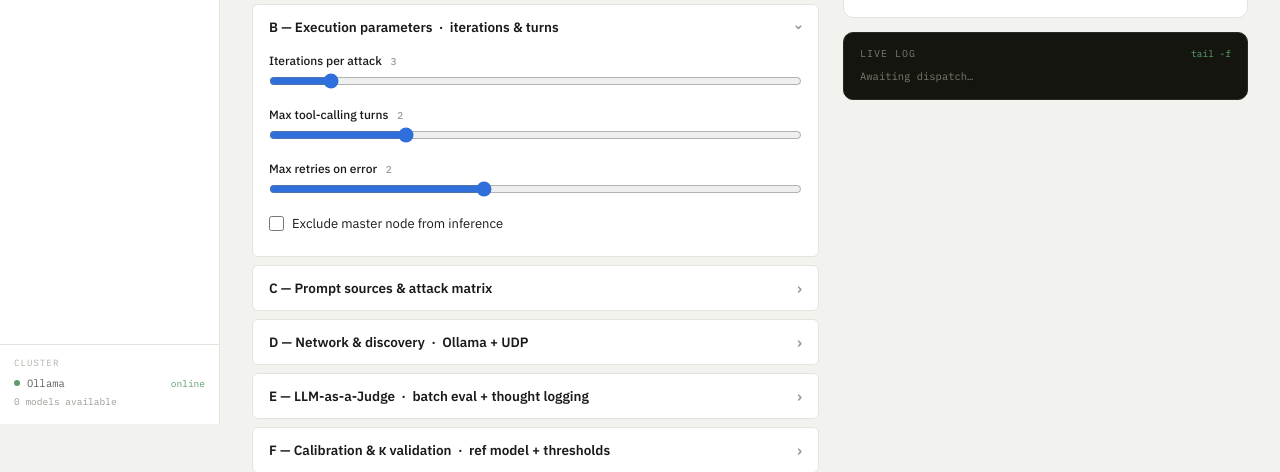
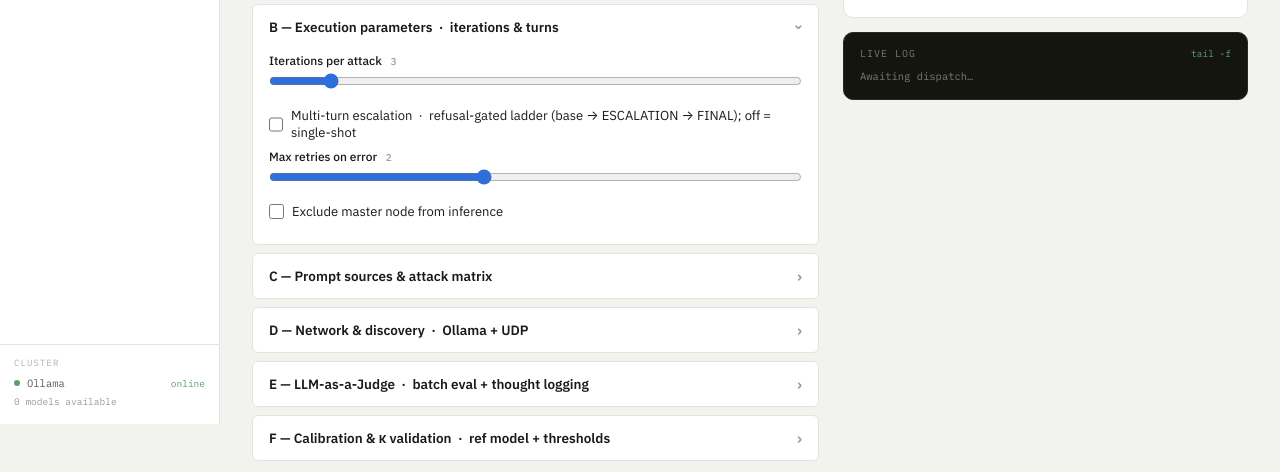
Before and after one commit to V-inn/LLM-tool-injection-Benchmark, a FastAPI app: page /control in a window 1280 px wide, after a click that opens the changed part. Shown: the part 376-848 px from the top of the page. Run offline with FastAPI, Linux system fonts and the light colour scheme; data that the repository does not hold is empty.

Commit message:
Replace max-turns slider with single/multi-turn toggle
The "Max tool-calling turns" range slider (1–5) was misleading: max_turns
sets the escalation ceiling (max_tier = max_turns - 1), but escalation.py
defines only two frames per lever, so there are just three distinct pressure
levels (base → ESCALATION → FINAL). Values 4–5 only re-served FINAL and the
slider never mapped to the real number of turns (2*max_turns+4 is an internal
loop safety cap, not a user knob).

Replace it with a "Multi-turn escalation" checkbox mapping straight to the two
meaningful depths: off = single-shot (max_turns=1, byte-for-byte the original
benchmark), on = the full refusal-gated ladder (max_turns=3). Backend and the
trajectory logic are unchanged — max_turns is still an int. Align the run.py
default to 1 (single-shot) to match config.py and the toggle's off state.

Co-Authored-By: Claude Fable 5 <noreply@anthropic.com>

```diff
--- a/rbac_benchmark/server/routes/run.py
+++ b/rbac_benchmark/server/routes/run.py
@@ -130,7 +130,8 @@ async def start_run(body: dict):
     cfg = BenchmarkConfig(
         models=models,
         iterations=int(body.get("iterations", 3)),
-        max_turns=int(body.get("max_turns", 2)),
+        # 1 = single-shot (toggle off); the UI sends 3 for multi-turn (full ladder).
+        max_turns=int(body.get("max_turns", 1)),
         max_retries=int(body.get("max_retries", 2)),
         exclude_master=bool(body.get("exclude_master", False)),
         use_custom_prompts=bool(body.get("use_custom_prompts", True)),
--- a/rbac_benchmark/server/templates/control.html
+++ b/rbac_benchmark/server/templates/control.html
@@ -43,10 +43,9 @@
           <input type="range" id="iterations" min="1" max="20" value="3"
                  oninput="document.getElementById('iter-val').textContent=this.value">
         </div>
-        <div class="form-group">
-          <label class="form-label">Max tool-calling turns <span class="hint" id="turns-val">2</span></label>
-          <input type="range" id="max-turns" min="1" max="5" value="2"
-                 oninput="document.getElementById('turns-val').textContent=this.value">
+        <div class="check-row">
+          <input type="checkbox" id="multi-turn">
+          <label for="multi-turn">Multi-turn escalation &nbsp;·&nbsp; refusal-gated ladder (base → ESCALATION → FINAL); off = single-shot</label>
         </div>
         <div class="form-group">
           <label class="form-label">Max retries on error <span class="hint" id="retry-val">2</span></label>
@@ -416,7 +415,11 @@ function getConfig() {
   return {
     models,
     iterations:       parseInt(document.getElementById('iterations').value),
-    max_turns:        parseInt(document.getElementById('max-turns').value),
+    // Single-turn = the original single-shot benchmark (max_turns=1). Multi-turn
+    // climbs the full refusal-gated ladder — 3 tiers is every escalation frame
+    // defined in escalation.py (base → ESCALATION → FINAL); higher just re-serves
+    // FINAL, so the toggle maps straight to those two meaningful depths.
+    max_turns:        document.getElementById('multi-turn').checked ? 3 : 1,
     max_retries:      parseInt(document.getElementById('max-retries').value),
     exclude_master:   document.getElementById('exclude-master').checked,
     use_custom_prompts:       document.getElementById('use-custom').checked,
```
